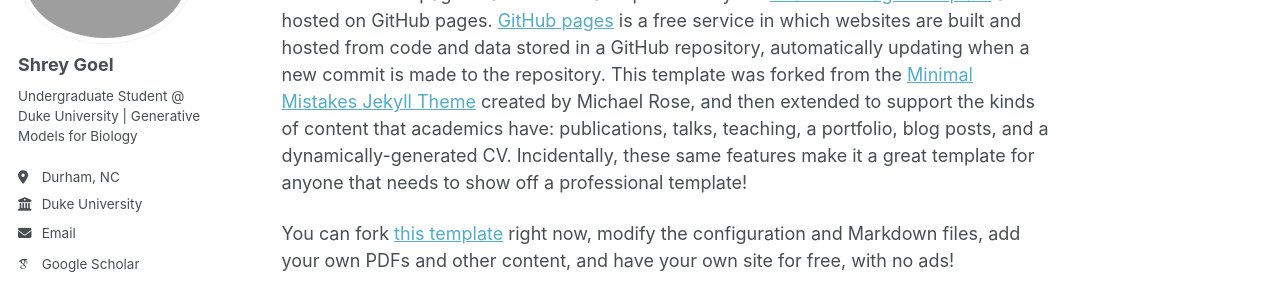
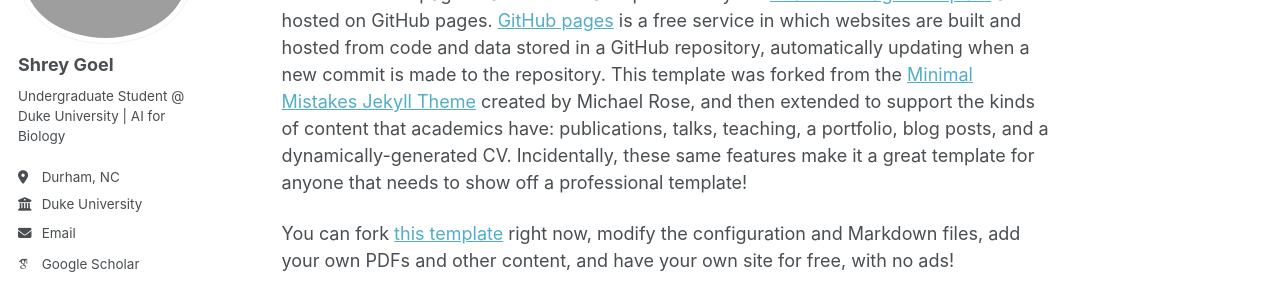
Before and after one commit to shreygoel09/shreygoel09.github.io, a Jekyll site: the page built from _pages/about.md, in a window 1280 px wide. Shown: the part 189-475 px from the top of the page. Built offline with Jekyll 4.4.1, drawn with Linux system fonts in a browser that asks for light colours; some web fonts are replaced; a script that is not in the unit is left out.

Commit message:
Update _config.yml

```diff
--- a/_config.yml
+++ b/_config.yml
@@ -25,7 +25,7 @@ author:
   avatar           : "pfp.png"
   name             : "Shrey Goel"
   pronouns         : # example: "she/her"
-  bio              : "Undergraduate Student @ Duke University | Generative Models for Biology"
+  bio              : "Undergraduate Student @ Duke University | AI for Biology"
   location         : "Durham, NC"
   employer         : "Duke University"
   uri              : # URL
```
